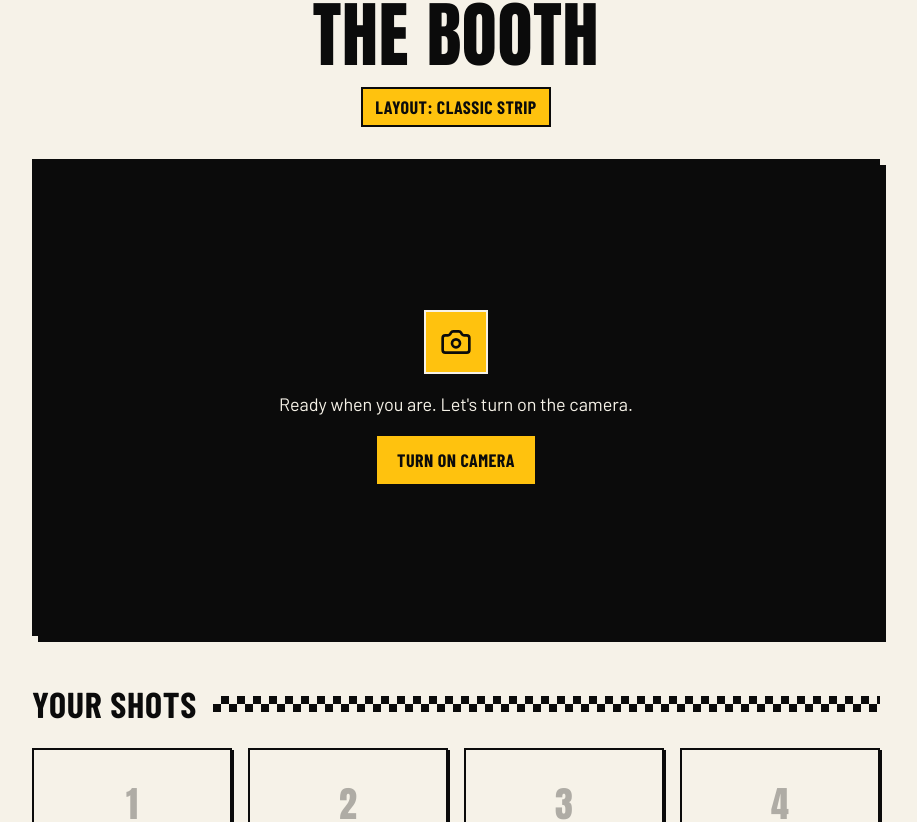
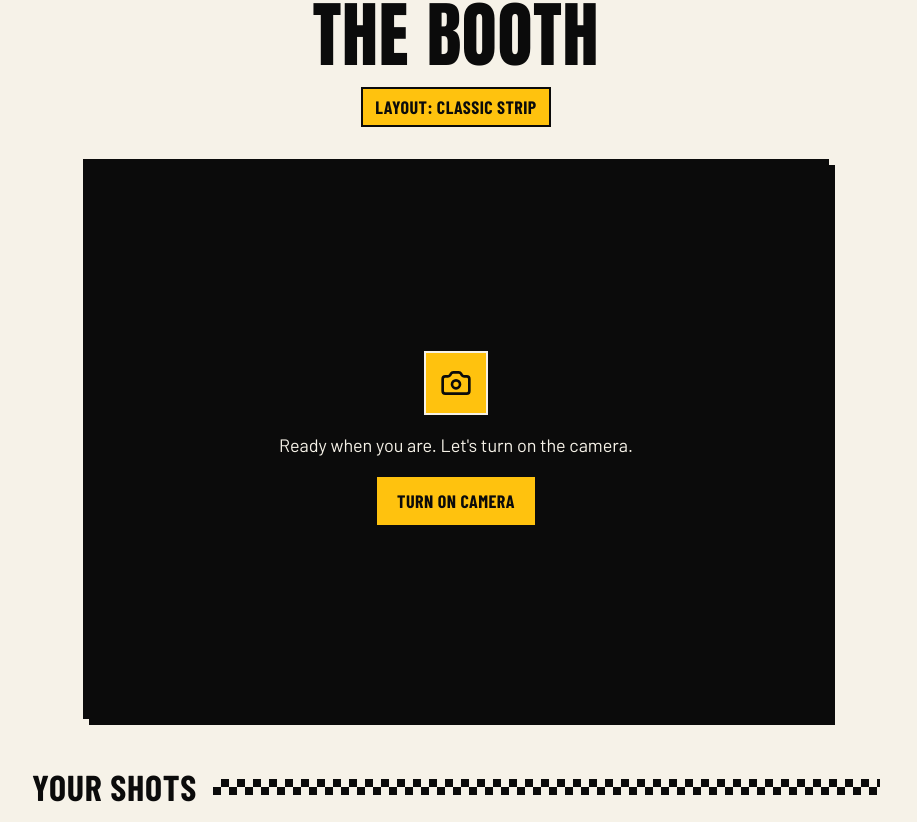
Before and after one commit to rellmon/Ooh-Snap-, a React (Vite) app: page /booth in a window 1280 px wide. Shown: the part 159-981 px from the top of the page, without its empty margins (184-1101 px from the left). Built offline with nearby package versions, Linux system fonts and the light colour scheme; a web font is replaced by a local one.

Commit message:
feat(ux): improve touch targets and match camera preview to final crop

```diff
--- a/src/index.css
+++ b/src/index.css
@@ -150,3 +150,32 @@
     box-shadow: var(--shadow-hard-sm);
   }
 }
+
+/* Touch screens: no gray tap flash, no accidental double-tap zoom, bigger sliders. */
+@layer base {
+  html {
+    -webkit-tap-highlight-color: transparent;
+  }
+
+  button,
+  a {
+    touch-action: manipulation;
+  }
+
+  @media (pointer: coarse) {
+    input[type="range"] {
+      height: 2.75rem;
+    }
+
+    input[type="range"]::-webkit-slider-thumb {
+      width: 2rem;
+      height: 2rem;
+      margin-top: -0.625rem;
+    }
+
+    input[type="range"]::-moz-range-thumb {
+      width: 2rem;
+      height: 2rem;
+    }
+  }
+}
--- a/src/pages/Booth.tsx
+++ b/src/pages/Booth.tsx
@@ -152,7 +152,7 @@
 
       <section
         aria-label="Camera stage"
-        className="relative mt-8 aspect-video overflow-hidden border-2 border-ink bg-ink shadow-hard-lg"
+        className="relative mx-auto mt-8 aspect-[4/3] w-full max-w-[min(100%,calc(70dvh*4/3))] overflow-hidden border-2 border-ink bg-ink shadow-hard-lg"
       >
         <video
           ref={videoRef}
@@ -329,7 +329,7 @@
             return (
               <li
                 key={index}
-                className="relative aspect-video overflow-hidden border-2 border-ink bg-white shadow-hard-sm"
+                className="relative aspect-[4/3] overflow-hidden border-2 border-ink bg-white shadow-hard-sm"
               >
                 {photo ? (
                   <>
```
